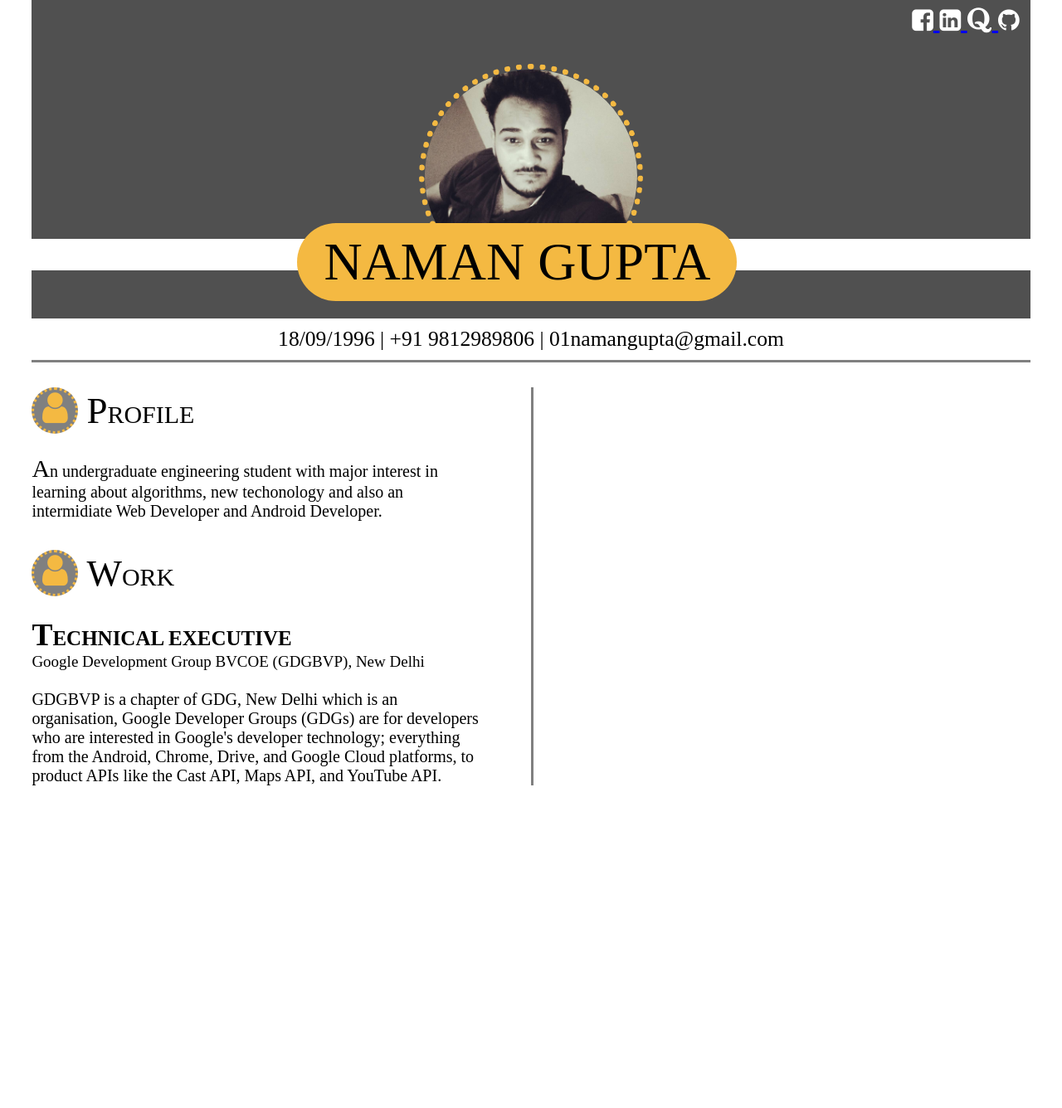
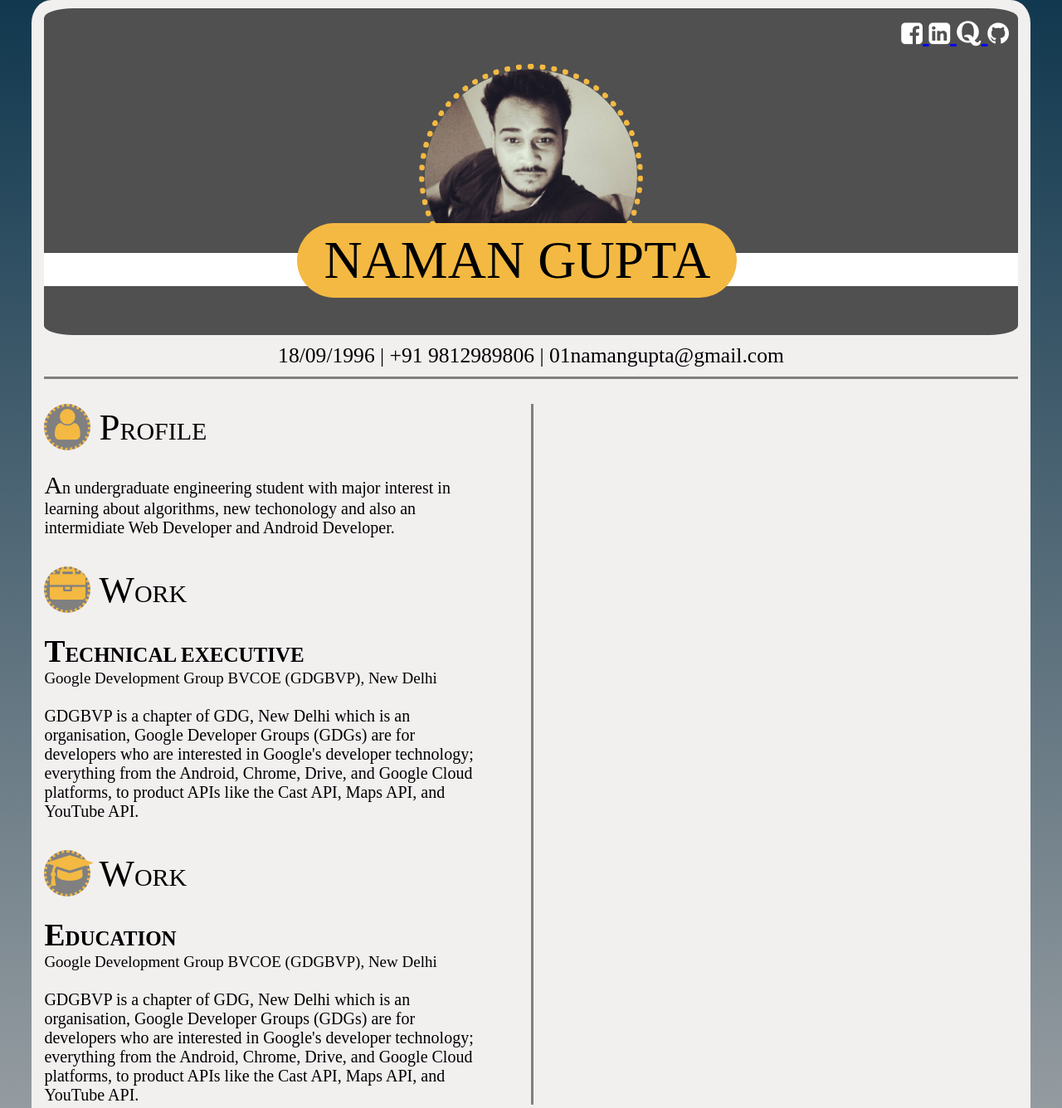
Before and after one commit to namangupta01/namangupta01.github.io, a plain HTML site: page index.html in a window 1280 px wide. Shown: the top 1336 px of the page at 83% size. Before the commit the page ends 982 px from the top, so only its background shows below. Drawn offline with Linux system fonts and the light colour scheme.

Commit message:
added some color

```diff
--- a/index.html
+++ b/index.html
@@ -5,7 +5,8 @@
 		<link rel="stylesheet" href="font-awesome/css/font-awesome.min.css">
 		<link rel="stylesheet" type="text/css" href="style.css">
 	</head>
-	<body>
+	<body >
+		<div id="page">
 			<div id="head">
 				<img src="photo.jpg">
 				<div id="name">
@@ -26,6 +27,7 @@
 					</a>
 				</div>
 			</div>
+
 			<div id="contact">
 				18/09/1996 | +91 9812989806 | 01namangupta@gmail.com
 			</div>
@@ -47,12 +49,14 @@
 					<div id="section-box">
 						<div style="display:flex;">
 							<div>
-							<i class="fa fa-user" aria-hidden="true" id="section-header-first"></i>
+
+								<i class="fa fa-briefcase" aria-hidden="true" id="section-header-first"></i>
 							</div>
 							<div id="section-header-second">
 								WORK
 							</div>
 						</div>
+
 						<section>
 								<div style="font-weight:bold;font-size:25px;">
 									TECHNICAL EXECUTIVE
@@ -66,6 +70,29 @@
 								</div>
 						</section>
 					</div>
+					<div id="section-box">
+						<div style="display:flex;">
+							<div>
+								<i class="fa fa-graduation-cap" aria-hidden="true" id="section-header-first"></i>
+							</div>
+							<div id="section-header-second">
+								WORK
+							</div>
+						</div>
+						<section>
+								<div style="font-weight:bold;font-size:25px;">
+									EDUCATION
+								</div>
+								<div style="font-size:19px;">
+								Google Development Group BVCOE (GDGBVP), New Delhi
+								</div>
+								<br>
+								<div>
+								GDGBVP is a chapter of GDG, New Delhi which is an organisation, Google Developer Groups (GDGs) are for developers who are interested in Google's developer technology; everything from the Android, Chrome, Drive, and Google Cloud platforms, to product APIs like the Cast API, Maps API, and YouTube API.
+								</div>
+						</section>
+					</div>
+				</div>
 			</div>
 		</div>
 	</body>
--- a/style.css
+++ b/style.css
@@ -1,8 +1,16 @@
 body{
 	margin: 0 3% 0 3%;
+	background: linear-gradient(to bottom,#11384f,#999fa3);
+}
+#page{
+	background: #f2efef;
+	padding: 10 15 15 15;
+	border-radius: 2%;
 }
 #head {
 	height: 30vw;
+	padding: 5 5 5 5;
+	border-radius: 3%;
 	display: flex;
 	justify-content: center;
 	background: linear-gradient(
@@ -27,7 +35,7 @@ img{
 	left:28vw;
 	top:21vw;
 	background-color: #f4b942;
-	padding: 10 32 10 32;
+	padding: 8 32 8 32;
 	font-size: 5vw;
 	border-radius: 50px;
 }
@@ -40,8 +48,8 @@ img{
 }
 #social_media {
 	position: absolute;
-	top:1%;
-	right: 4%;
+	top:3%;
+	right: 5%;
 	font-size: 30px;
 }
 #social_media i{
@@ -57,6 +65,11 @@ img{
 	margin-left: 30px;
 	margin-bottom: 50px;
 	display: flex;
+}*/
+/*#main{
+	background: #b1bcb8;
+	padding: 10 10 10 10;
+	border-radius: 2%;
 }*/
 
 #first-column{
```
Lines whose indentation alone changed are shown as unchanged.
